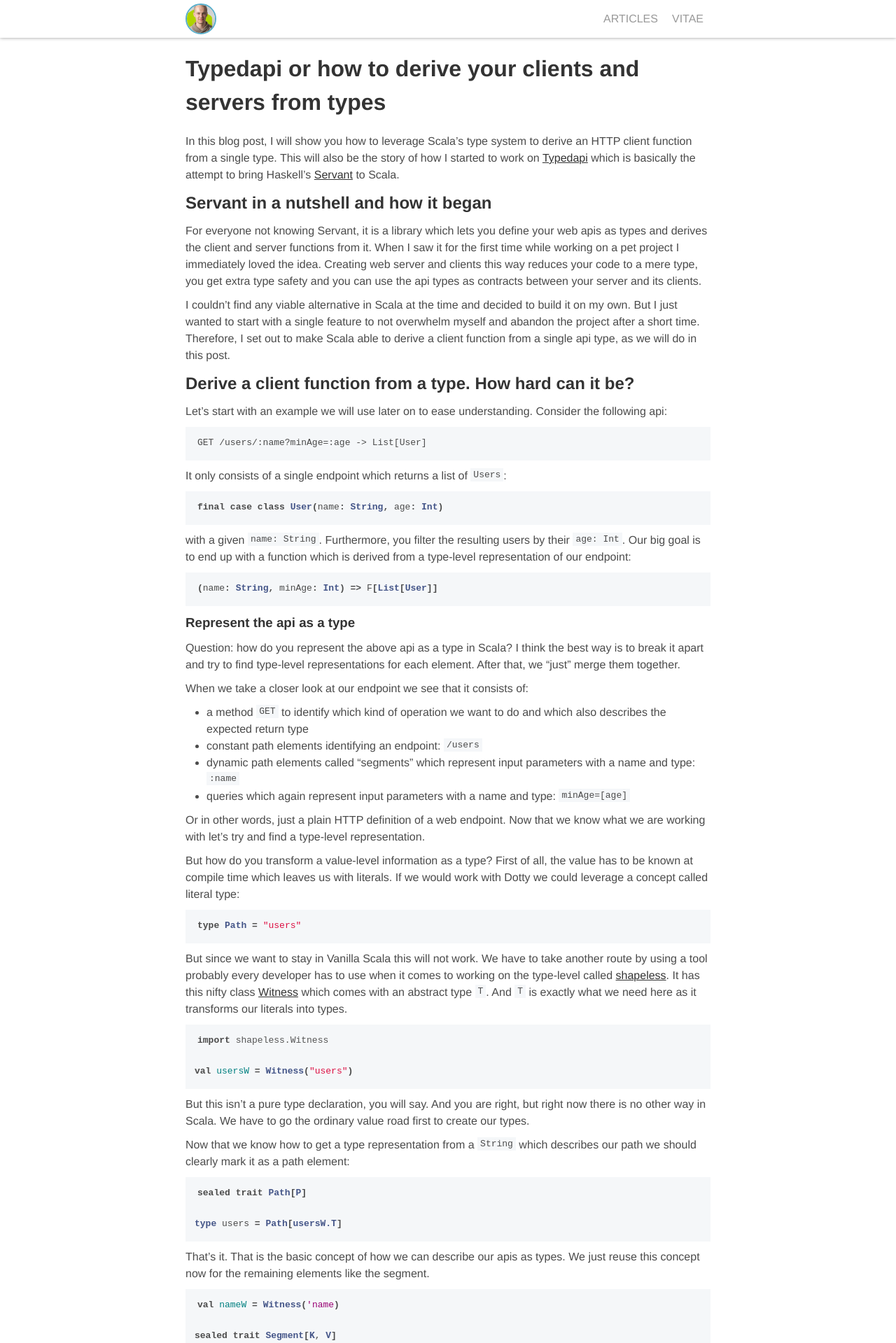
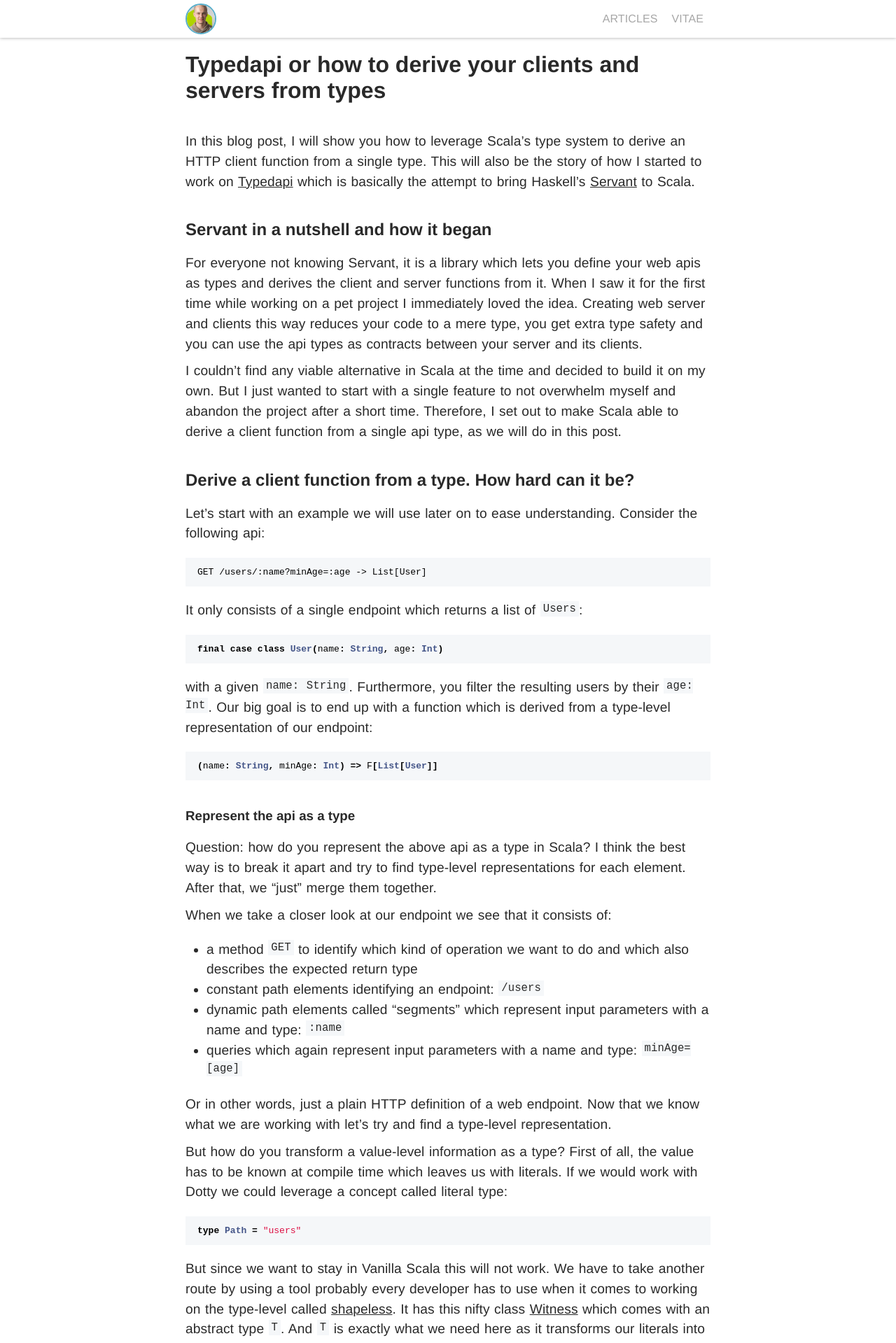
Before and after one commit to pheymann/paulheymann-website, a Jekyll site: the page built from _posts/2018-06-15-typedapi.md, in a window 1280 px wide. Shown: the top 1919 px of the page at 70% size. Built offline with Jekyll 4.4.1, drawn with Linux system fonts in a browser that asks for light colours; nearby versions of some CDN libraries.

Commit message:
adapted text styling

```diff
--- a/_sass/basic.scss
+++ b/_sass/basic.scss
@@ -73,12 +73,12 @@ footer {
 }
 
 h1 {
-    margin-bottom: 20px;
+    margin-bottom: 40px;
 }
 
 h2,
 h3 {
-    margin: 10px 0 10px 0;
+    margin: 40px 0 20px 0;
 }
 
 a {
@@ -112,6 +112,10 @@ pre {
     white-space: pre;
 }
 
+.highlight {
+    margin: 20px 0 20px 0;
+}
+
 img {
     display: block;
     margin: auto;
--- a/_sass/post.scss
+++ b/_sass/post.scss
@@ -2,6 +2,6 @@
     margin: 20px 0 0 0;
 
     ul {
-        margin-left: 30px;
+        margin: 20px 0 20px 30px;
     }
 }
--- a/_sass/typography.scss
+++ b/_sass/typography.scss
@@ -1,12 +1,28 @@
 
-$text-color: #4b4b4b;
-$text-light-color: #999;
-$header-color: #333;
+$header-font-family: "Helvetica", sans-serif;
+$content-font-family: "Helvetica", sans-serif;
 
-body {
-    font-family: "Helvetica", "Arial", sans-serif;
+$bg-color: rgb(255, 255, 255);
+$bg-medium-color: rgba(226, 226, 226, 0.5);
+$bg-light-color: rgba(226, 226, 226, 0.3);
+
+$text-color: rgba(0, 0, 0, 0.84);
+$text-light-color: rgb(167, 167, 167);
+
+%common-text-styling {
+    color: $text-color;
+    text-rendering: optimizeLegibility;
+}
+
+%content-text-styling {
+    @extend %common-text-styling;
+
+    font-family: $content-font-family;
+
+    letter-spacing: 0.1px;
     line-height: 1.5;
-    color: $text-color;
+    font-size: 1.2em;
+    word-spacing: 1px;
 }
 
 footer {
@@ -19,16 +35,32 @@ footer {
     }
 }
 
+h1 {
+    font-size: 2em;
+}
+
+h2 {
+    font-size: 1.5em;
+}
+
 h1,
 h2,
 h3,
 h4,
 h5,
-h6,
-strong {
-    color: $header-color;
+h6 {
+    @extend %common-text-styling;
+
+    font-family: $header-font-family;
+}
+
+p,
+li {
+    @extend %content-text-styling;
 }
 
 a {
-    color: $header-color;
+    @extend %content-text-styling;
+
+    font-size: 1em;
 }
```
